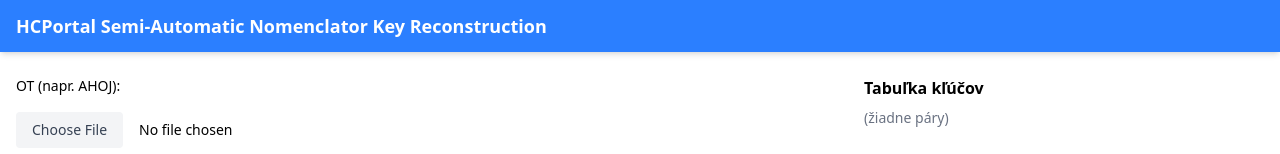
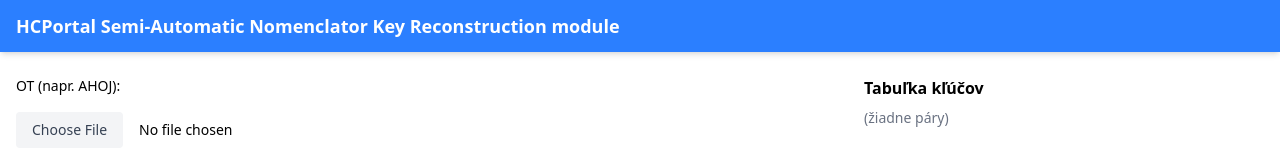
Before and after one commit to Laciii22/nomenclator-key-reconstructor, a React (Vite) app: page / in a window 1280 px wide. Shown: the top 154 px of the page. Built offline with nearby package versions, Linux system fonts and the light colour scheme.

Commit message:
added TODOs

```diff
--- a/src/components/layout/Navbar.tsx
+++ b/src/components/layout/Navbar.tsx
@@ -5,7 +5,7 @@ const Navbar: React.FC = () => {
         <nav className="bg-blue-500 sticky top-0 z-50 shadow-md">
             <div className="container mx-auto px-4 py-3">
                 <h1 className="text-white text-lg font-bold">
-                    HCPortal Semi-Automatic Nomenclator Key Reconstruction
+                    HCPortal Semi-Automatic Nomenclator Key Reconstruction module
                 </h1>
             </div>
         </nav>
--- a/src/components/table/MappingTable.tsx
+++ b/src/components/table/MappingTable.tsx
@@ -11,6 +11,7 @@ function distributeRow(otRow: OTChar[], ztRowCount: number, takeFrom: ZTToken[],
     // nothing to distribute to
     return [];
   }
+  //number of tokens divided by number of OT cells
   const base = Math.floor(ztRowCount / oc);
   let rem = ztRowCount % oc;
   const cols: Column[] = [];
@@ -47,7 +48,6 @@ const MappingTable: React.FC<MappingTableProps> = ({ otRows, ztTokens, rowGroups
         for (let c = 0; c < otRow.length; c++) {
           const take = Math.max(0, Math.min(totalZT - cursor.i, sizes[c]));
           const group = ztTokens.slice(cursor.i, cursor.i + take);
-          console.log(`  Col ${c} (${otRow[c]?.ch}): take=${take}, tokens=[${group.map(t => t.text).join(',')}]`);
           cursor.i += take;
           cols.push({ ot: otRow[c], zt: group });
         }
@@ -109,7 +109,6 @@ const MappingTable: React.FC<MappingTableProps> = ({ otRows, ztTokens, rowGroups
   }, [rows]);
 
   function onDragEnd(evt: DragEndEvent) {
-    console.log('DragEnd event:', evt);
     const dragData = evt.active.data.current as { type: 'zt'; token?: ZTToken; tokenIndex?: number; row: number; col: number } | undefined;
     const dropData = parseCellId(evt.over?.id ?? null);
 
--- a/src/pages/HomePage.tsx
+++ b/src/pages/HomePage.tsx
@@ -8,7 +8,7 @@ const HomePage: React.FC = () => {
     const [otRaw, setOtRaw] = useState("");
     const [ztRaw, setZtRaw] = useState("");
 
-    // Helper: read a text file as UTF-8 and return its content
+    // TODO this will go to a utility file
     async function readTextFile(file: File): Promise<string> {
         return new Promise((resolve, reject) => {
             const reader = new FileReader();
@@ -25,13 +25,13 @@ const HomePage: React.FC = () => {
     }, [otRaw]);
 
     const ztTokens = useMemo(() => {
-        // If there are spaces, split by whitespace; otherwise, by individual characters
+        // If there are spaces, split by whitespaces, otherwise calculete by yourself
         const s = ztRaw.trim();
         const parts = /\s/.test(s) ? s.split(/\s+/).filter(Boolean) : Array.from(s);
         return parts.map((t, i) => ({ id: `zt_${i}`, text: t }));
     }, [ztRaw]);
 
-    const COLS = 12; // default number of columns for OT display
+    const COLS = 12; // default number of columns for OT display //TODO make it more this is not big enouggh
     const otRows = useMemo(() => {
         const rows: { id: string; ch: string }[][] = [];
         for (let i = 0; i < otChars.length; i += COLS) {
@@ -98,11 +98,8 @@ const HomePage: React.FC = () => {
 
         // Instead of reordering tokens, we redistribute them between cells
         // by modifying the rowGroups allocation
-
         if (!rowGroups[toRow]) return;
-
         const newGroups = rowGroups.map(row => [...row]);
-
         // Find source cell of the token
         let sourceRow = -1;
         let sourceCol = -1;
```
